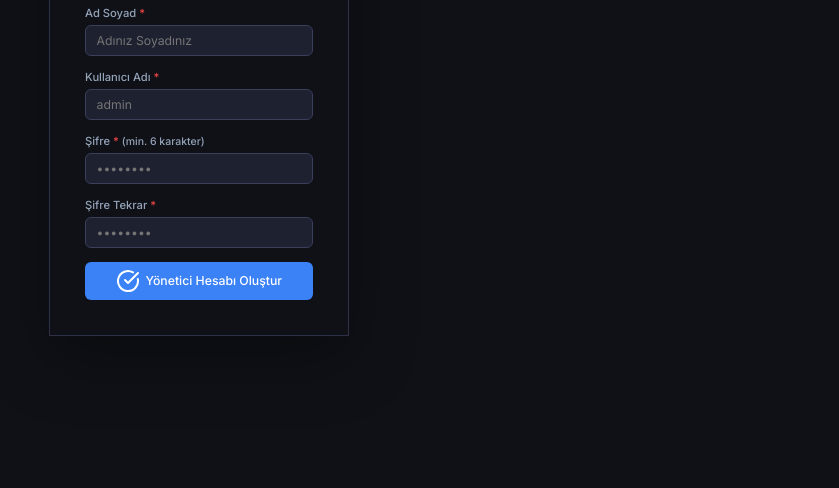
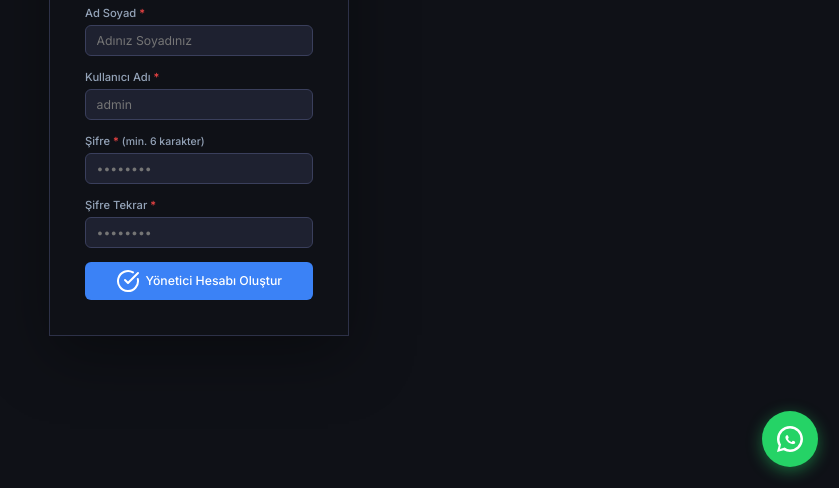
Before and after one commit to tolgakesen/gayrimenkul-crm, a plain HTML site: page index.html in a window 1280 px wide. Shown: the part 312-800 px from the top of the page, without its empty margins (441-1280 px from the left). Drawn offline with nearby package versions, Linux system fonts and the light colour scheme.

Commit message:
feat: add WhatsApp floating button (0535 617 04 81)

```diff
--- a/css/main.css
+++ b/css/main.css
@@ -1165,3 +1165,25 @@ img { max-width: 100%; }
 
 /* form-hint link */
 .form-hint a { color: var(--color-primary); font-size: .75rem; }
+
+/* WhatsApp float button */
+.whatsapp-float {
+  position: fixed;
+  bottom: 1.5rem;
+  right: 1.5rem;
+  width: 56px;
+  height: 56px;
+  background: #25D366;
+  border-radius: 50%;
+  display: flex;
+  align-items: center;
+  justify-content: center;
+  box-shadow: 0 4px 16px rgba(37,211,102,.45);
+  z-index: 9999;
+  transition: transform .2s, box-shadow .2s;
+}
+.whatsapp-float svg { width: 32px; height: 32px; }
+.whatsapp-float:hover {
+  transform: scale(1.1);
+  box-shadow: 0 6px 24px rgba(37,211,102,.6);
+}
--- a/index.html
+++ b/index.html
@@ -62,6 +62,14 @@
     </div>
   </div>
 
+  <!-- WhatsApp Float Button -->
+  <a href="https://wa.me/905356170481" target="_blank" rel="noopener" class="whatsapp-float" title="WhatsApp ile ulaşın">
+    <svg viewBox="0 0 32 32" fill="none" xmlns="http://www.w3.org/2000/svg">
+      <path d="M16 3C8.82 3 3 8.82 3 16c0 2.39.63 4.63 1.73 6.57L3 29l6.63-1.73A12.94 12.94 0 0016 29c7.18 0 13-5.82 13-13S23.18 3 16 3z" fill="#fff"/>
+      <path d="M16 5.5A10.5 10.5 0 0 0 5.5 16c0 1.99.55 3.86 1.52 5.45L6 26l4.7-1.52A10.46 10.46 0 0 0 16 26.5 10.5 10.5 0 0 0 26.5 16 10.5 10.5 0 0 0 16 5.5zm5.16 14.4c-.22.6-1.27 1.16-1.75 1.2-.44.04-.86.2-2.9-.6-2.45-.96-4-3.45-4.12-3.61-.12-.16-.97-1.29-.97-2.46 0-1.17.61-1.74.83-1.98.22-.24.48-.3.64-.3l.46.01c.15.01.35-.06.54.42.2.5.69 1.68.75 1.8.06.12.1.27.02.43-.08.16-.12.26-.24.4-.12.14-.25.31-.36.42-.12.12-.24.25-.1.49.14.24.62 1.02 1.33 1.65.92.82 1.69 1.07 1.93 1.19.24.12.38.1.52-.06.14-.16.6-.7.76-.94.16-.24.32-.2.54-.12.22.08 1.4.66 1.64.78.24.12.4.18.46.28.06.1.06.57-.16 1.17z" fill="#25D366"/>
+    </svg>
+  </a>
+
   <script type="module" src="js/app.js?v=20260426"></script>
   <script>
     document.addEventListener('DOMContentLoaded', () => {
```
